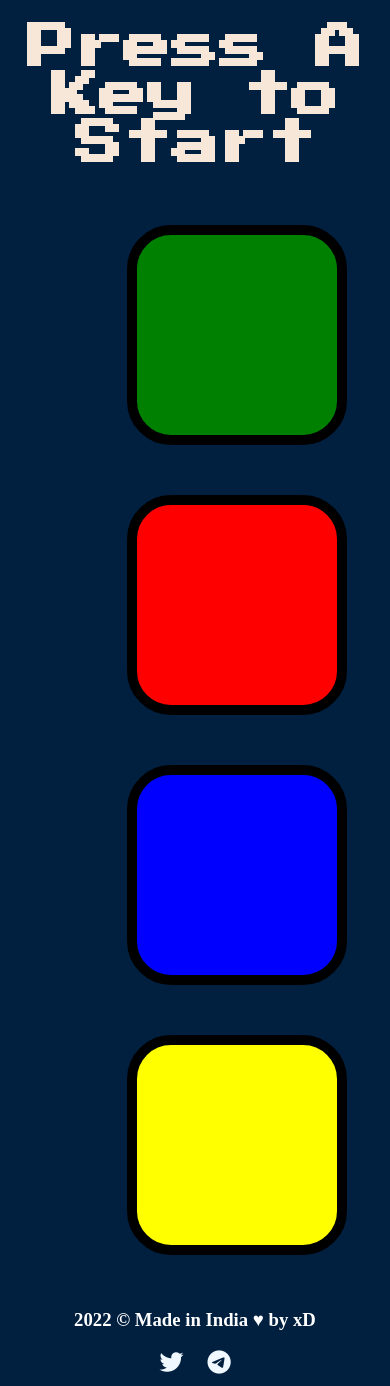
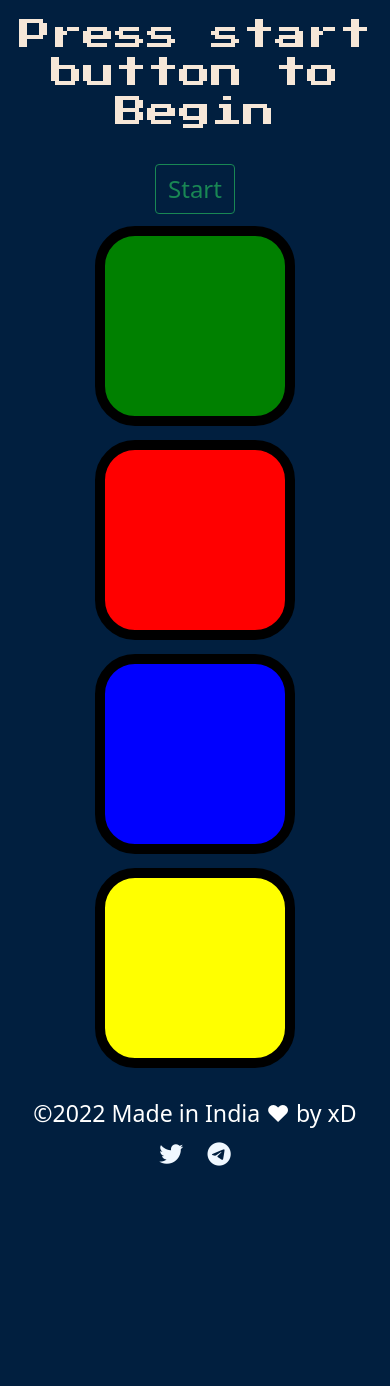
Before and after one commit to rohitxdd/The-Simon-Game, a plain HTML site: page index.html in a window 390 px wide. After the commit the page ends 1180 px from the top, so only its background shows below. Drawn offline with nearby package versions, Linux system fonts and the light colour scheme.

Commit message:
initial changes for mobile compatibility.

```diff
--- a/game.js
+++ b/game.js
@@ -2,6 +2,7 @@
 var userChosenPattern = [];
 var length = 0;
 
+// Array for randomly generated pattern
 var gamePattern = [];
 
 var buttonColors = ["green", "red", "blue", "yellow"];
@@ -22,7 +23,7 @@ function nextSquence(){
 
 // Detecting userInput
 
-$(".btn").on("click", function(event){
+$(".bt").on("click", function(event){
     var userChosenColor = event.target.id;
     userChosenPattern.push(userChosenColor);
     var btnAudio = new Audio("sounds/"+userChosenColor+".mp3");
@@ -45,13 +46,14 @@ var level = 0;
 
 // Detecting key press to start Game
 
-$("body").keypress(start);
+$(".btn").click(start);
 var started = false;
 function start(){
     if (!started){
         nextSquence();
         started = true;
     }
+    $(".btn").addClass("hidden");
 }
 
 // To Check answer
@@ -61,12 +63,14 @@ function checkAnswer(currentLevel){
         if(userChosenPattern.length === gamePattern.length){
             setTimeout(nextSquence ,1000);
         }
-    }else{
+    }else if(started){
         $("body").addClass("game-over");
         var gameOver = new Audio("sounds/wrong.mp3");
         gameOver.play();
         setTimeout(()=>$("body").removeClass("game-over"),200);
-        $("h1").text("Game Over, Press Any Key to Restart");
+        $("h1").text("Game Over");
+        $(".btn").removeClass("hidden");
+        $(".btn").text("try again");
         started = false;
         level = 0;
         gamePattern = [];
--- a/index.html
+++ b/index.html
@@ -1,3 +1,4 @@
+<!DOCTYPE html>
 <html lang="en">
 <head>
   <meta charset="UTF-8">
@@ -7,24 +8,26 @@
   <link rel="preconnect" href="https://fonts.googleapis.com">
   <link rel="preconnect" href="https://fonts.gstatic.com" crossorigin>
   <link href="https://fonts.googleapis.com/css2?family=Press+Start+2P&display=swap" rel="stylesheet">
+  <link href="https://cdn.jsdelivr.net/npm/bootstrap@5.1.3/dist/css/bootstrap.min.css" rel="stylesheet" integrity="sha384-1BmE4kWBq78iYhFldvKuhfTAU6auU8tT94WrHftjDbrCEXSU1oBoqyl2QvZ6jIW3" crossorigin="anonymous">
   <link rel="stylesheet" href="styles.css">
   <title>The Simon Game</title>
 
 </head>
 <body>
-  <h1 class="entry-title">Press A Key to Start</h1>
+  <h1 class="entry-title">Press start button to Begin</h1>
+  <div class="btnn"><button class="btn btn-outline-success">Start</button></div>
   <div class="container">
     <div class="row">
-      <div type="button" id="green" class="btn green"></div>
-      <div type= "button" id="red" class="btn red"></div>
+      <div type="button" id="green" class="bt green"></div>
+      <div type= "button" id="red" class="bt red"></div>
     </div>
     <div class="row">
-      <div type="button" id="blue" class="btn blue"></div>
-      <div type="button" id="yellow" class="btn yellow"></div>
+      <div type="button" id="blue" class="bt blue"></div>
+      <div type="button" id="yellow" class="bt yellow"></div>
     </div>
   </div>
   <footer>
-    <h3>2022 &#169; Made in India &#9829; by xD</h3>
+    <h3> &#169;2022 Made in India &#9829; by xD</h3>
     <div class="icon">
       <a href="https://twitter.com/_rohitxd"><i class="fa-brands fa-twitter"></i></a>
       <a href="https://t.me/rohitxd"><i class="fa-brands fa-telegram"></i></a>
@@ -32,6 +35,7 @@
 
 
   </footer>
+<script src="https://cdn.jsdelivr.net/npm/bootstrap@5.1.3/dist/js/bootstrap.bundle.min.js" integrity="sha384-ka7Sk0Gln4gmtz2MlQnikT1wXgYsOg+OMhuP+IlRH9sENBO0LRn5q+8nbTov4+1p" crossorigin="anonymous"></script>
 <script src="https://kit.fontawesome.com/2370d802c3.js" crossorigin="anonymous"></script>
 <script src="https://ajax.googleapis.com/ajax/libs/jquery/3.6.0/jquery.min.js"></script>
 <script src="game.js"></script>
--- a/styles.css
+++ b/styles.css
@@ -3,22 +3,33 @@ body{
   background-color: #011f3f;
 }
 .container{
-  width: 50%;
   margin: auto;
+  text-align: center;
 }
+
 div{
   display: block;
+  position: relative;
+  justify-content: center ;
 }
 
-.entry-title{
+.entry-title , h2{
   font-family: 'Press Start 2P', cursive;
   font-size: 3rem;
   color: #F6E7D8;
-  padding-top:1rem;
+  padding-top: 1rem;
+}
+.btnn{
+  height: 80px;
+
 }
 
 .btn{
-  display: inline-block;
+  margin: 25px;
+  /* position: absolute; */
+}
+
+.bt{
   width: 200px;
   height: 200px;
   border: 10px solid black;
@@ -63,3 +74,28 @@ a{
   padding: 10px;
   font-size: 1.5rem;
 }
+
+.hidden{
+  display: none;
+}
+
+@media (max-width:600px) {
+  h1.entry-title{
+    font-size: 2rem;
+  }
+  .btn{
+    font-size: 1.5rem;
+  }
+
+  .bt{
+    margin: 7px;
+  }
+
+  footer{
+    padding-top: 25px;
+  }
+  .btnn{
+    padding-bottom: 10px;
+  }
+
+}
```
